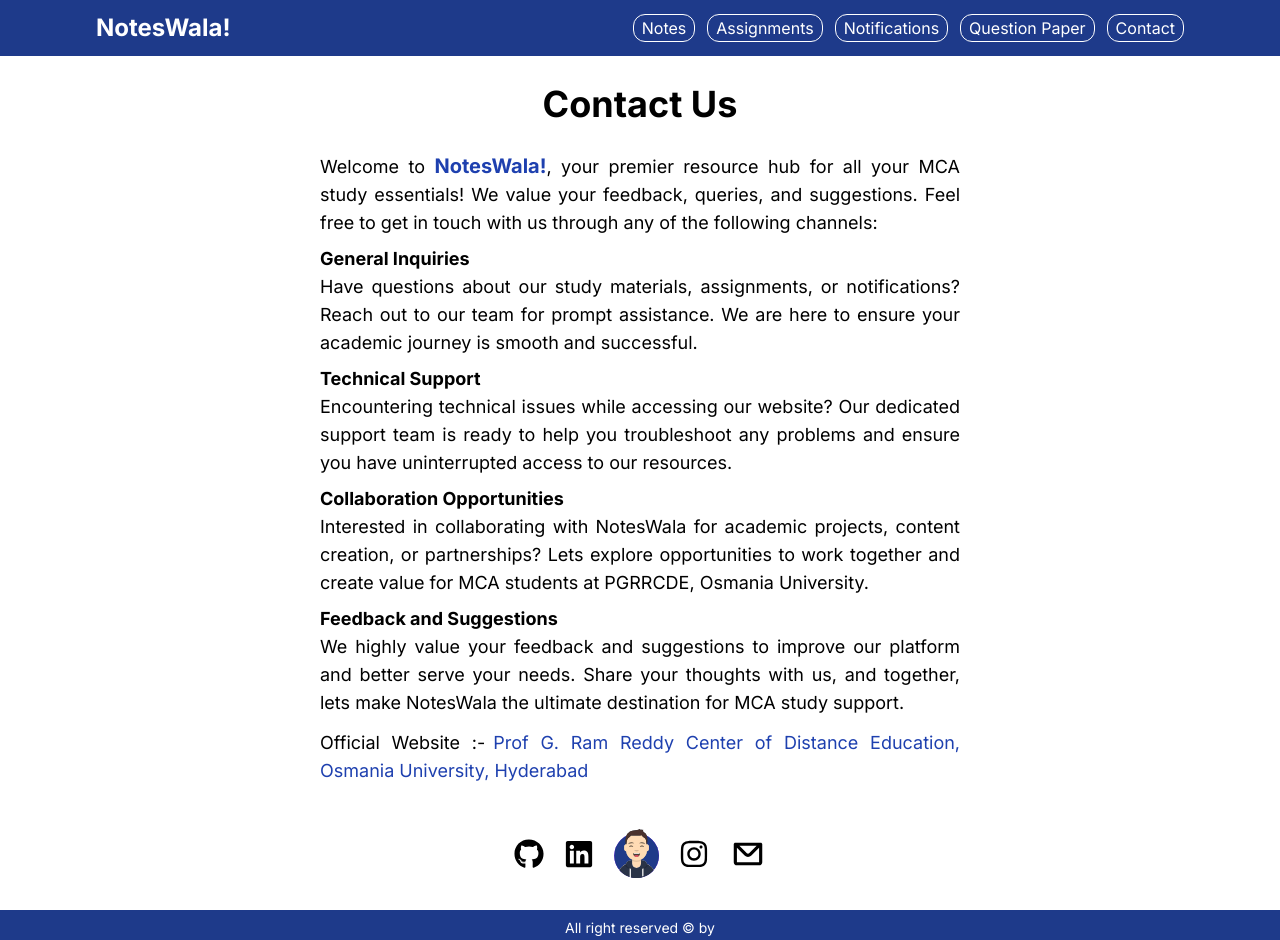
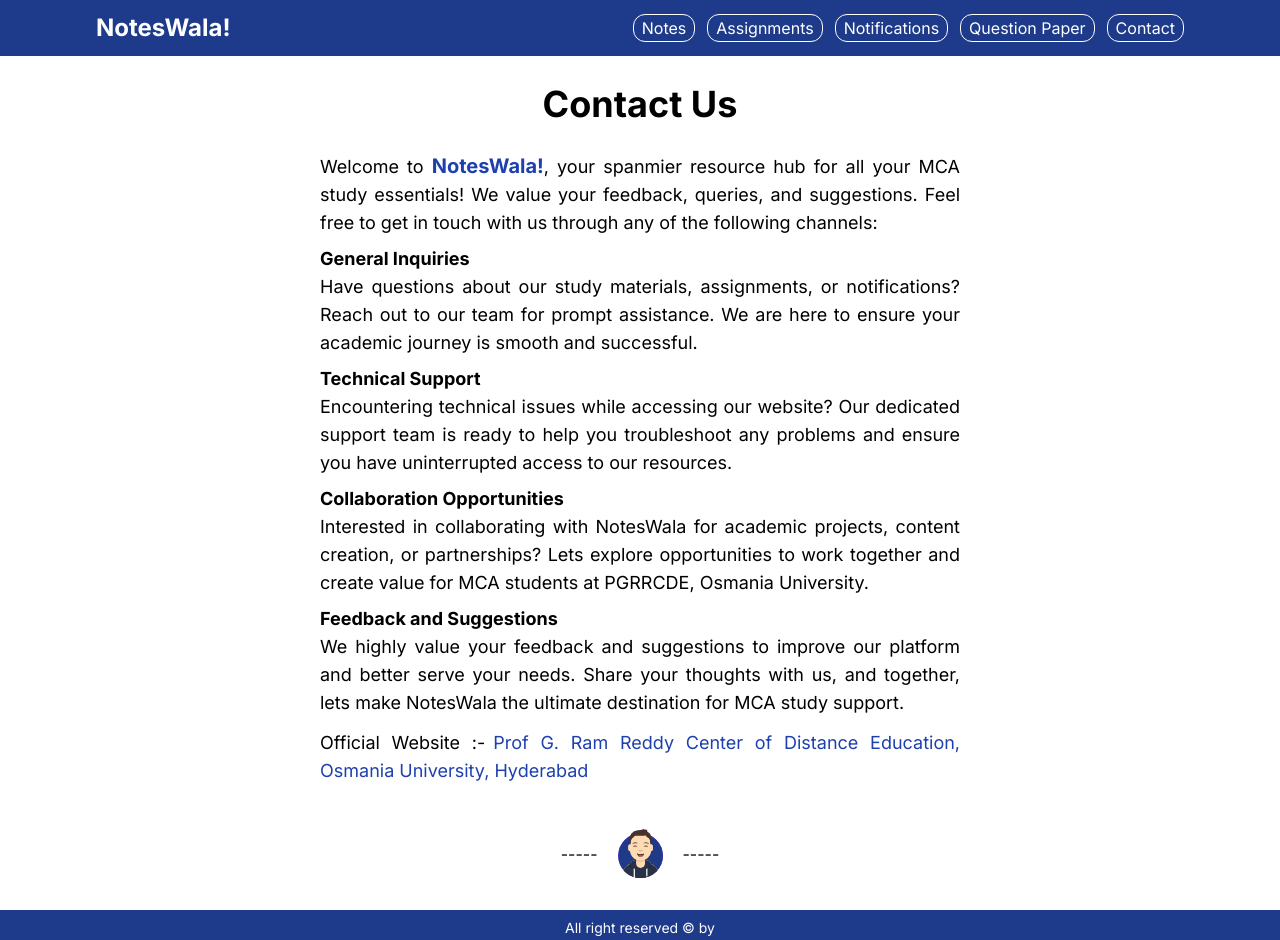
Before and after one commit to Hemraj-7/NotesWala, a Next.js app: page /contact in a window 1280 px wide. Shown: the top 940 px of the page. Built offline with nearby package versions, Linux system fonts and the light colour scheme.

Commit message:
Edit contact page

```diff
--- a/app/contact/page.js
+++ b/app/contact/page.js
@@ -13,7 +13,7 @@
                     </h1>
                 </div>
                 <div className='text-lg'>
-                    Welcome to <span className='font-bold text-xl text-blue-800'>NotesWala!</span>, your premier resource hub for all your MCA study essentials! We value your feedback, queries, and suggestions. Feel free to get in touch with us through any of the following channels:
+                    Welcome to <span className='font-bold text-xl text-blue-800'>NotesWala!</span>, your spanmier resource hub for all your MCA study essentials! We value your feedback, queries, and suggestions. Feel free to get in touch with us through any of the following channels:
                     <h3 className='font-bold pt-2'>General Inquiries</h3>
                     <p>Have questions about our study materials, assignments, or notifications? Reach out to our team for prompt assistance. We are here to ensure your academic journey is smooth and successful.</p>
                     <h3 className='font-bold pt-2'>Technical Support</h3>
@@ -32,11 +32,13 @@
                     </Link>
                 </div>
                 <div className='flex items-center justify-center gap-5 py-8'>
-                    <button><Link href={'https://github.com/Hemraj-7'}><FaGithub className='text-3xl' /></Link></button>
-                    <button><Link href={'https://www.linkedin.com/in/hem-raj-862624202/'}><FaLinkedin className='text-3xl' /></Link></button>
+                    {/* <button><Link href={'https://github.com/Hemraj-7'}><FaGithub className='text-3xl' /></Link></button> */}
+                    {/* <button><Link href={'https://www.linkedin.com/in/hem-raj-862624202/'}><FaLinkedin className='text-3xl' /></Link></button> */}
+                    <span>-----</span>
                     <button><Link href={'https://hemraj-7.netlify.app'}><img width={45} src="./man.svg" alt="" /></Link></button>
-                    <button><Link href={'https://www.instagram.com/hemraj__parihar/'}><FaInstagram className='text-3xl' /></Link></button>
-                    <button><a href="mailto:mhemraj814@gmail.com"><CgMail className='text-[38px]' /></a></button>
+                    <span>-----</span>
+                    {/* <button><Link href={'https://www.instagram.com/hemraj__parihar/'}><FaInstagram className='text-3xl' /></Link></button> */}
+                    {/* <button><a href="mailto:mhemraj814@gmail.com"><CgMail className='text-[38px]' /></a></button> */}
                 </div>
             </div>
         </div>
```
